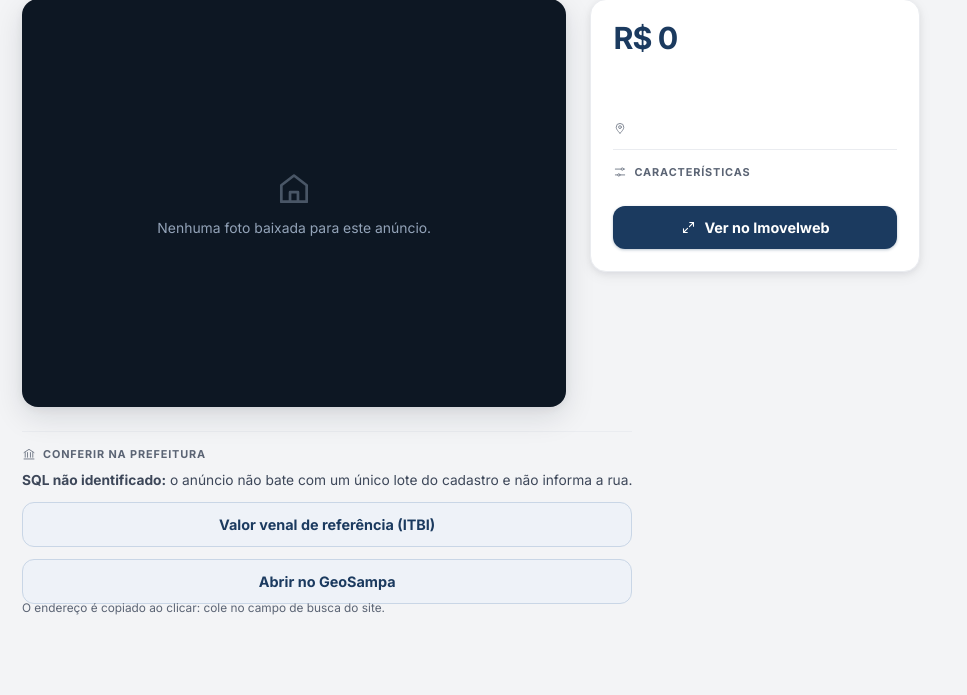
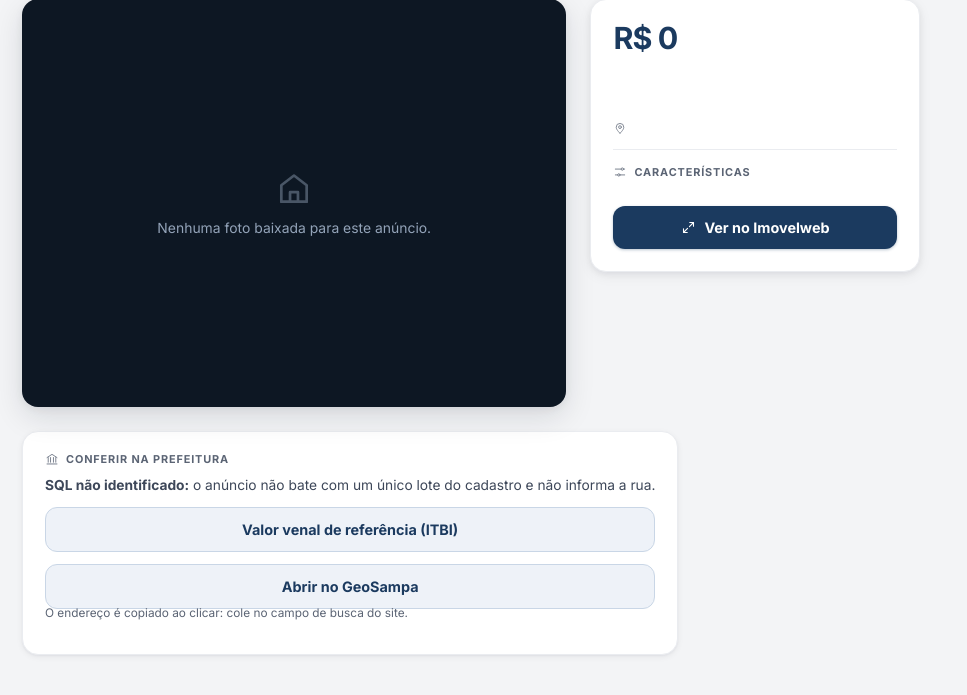
Before and after one commit to lds1804/scraper-imoveis, a Flask app: template web/templates/detalhe.html in a window 1280 px wide. Shown: the part 85-780 px from the top of the page, without its empty margins (0-967 px from the left). Run offline with Flask 3, Linux system fonts and the light colour scheme; the template is opened without the code that fills it, so the values that code supplies are empty.

Commit message:
Cartoes do anuncio: estilo de card tambem em .cartoes
O agrupamento dos seis cartoes menores tirou o estilo (borda, fundo, raio),
que valia so para filhos diretos de .analises.

Co-Authored-By: Claude Sonnet 5.5 <noreply@anthropic.com>

```diff
--- a/web/static/ui.css
+++ b/web/static/ui.css
@@ -314,3 +314,14 @@ body {
   grid-template-columns: repeat(auto-fit, minmax(min(360px, 100%), 1fr));
 }
 .cartoes > .bloco { min-width: 0; }
+
+/* o estilo de cartão valia só para filhos diretos de .analises; os seis
+   menores agora estão em .cartoes */
+.cartoes > .bloco {
+  padding: 20px 22px;
+  background: var(--card);
+  border: 1px solid var(--linha);
+  border-radius: var(--r-lg);
+  box-shadow: var(--sombra-1);
+}
+@media (max-width: 760px) { .cartoes > .bloco { padding: 16px; } }
```
